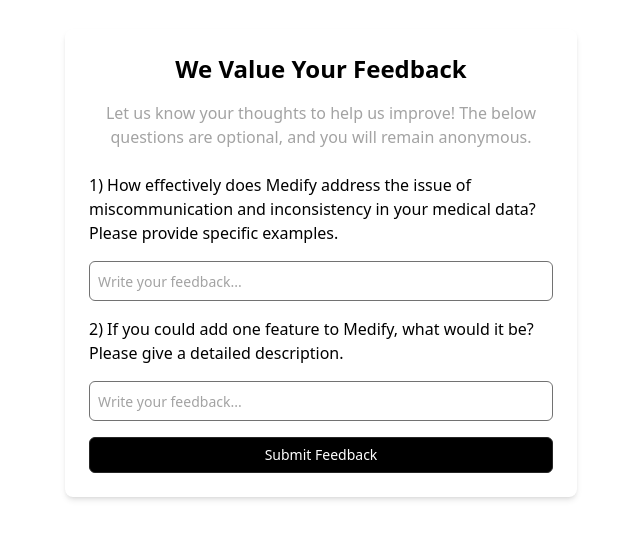
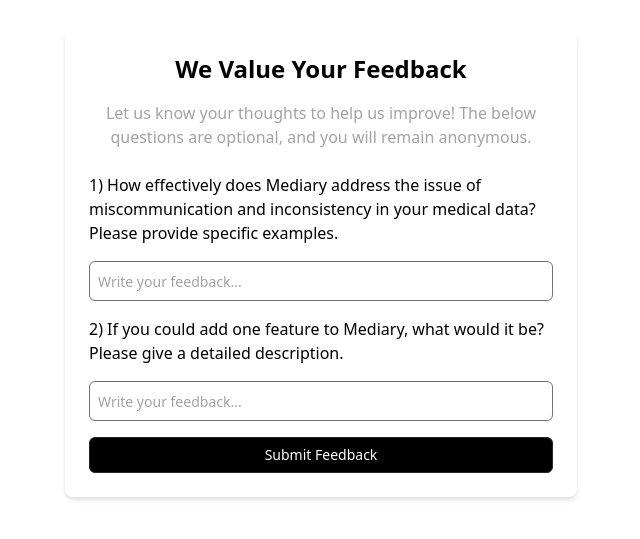
Before and after one commit to uncommon-hacks-2025/workspace, a Next.js app: page /feedback in a window 1280 px wide. Shown: the part 137-676 px from the top of the page, without its empty margins (319-959 px from the left). Built offline with nearby package versions, Linux system fonts and the light colour scheme.

Commit message:
Update feedback-form.tsx
updated medify -> mediary

```diff
--- a/src/components/feedback-form.tsx
+++ b/src/components/feedback-form.tsx
@@ -52,7 +52,7 @@
         <p className="text-green-600 text-center">Thank you for your feedback!</p>
       ) : (
         <form onSubmit={handleSubmit} className="flex flex-col gap-4">
-          <p>1) How effectively does Medify address the issue of miscommunication and inconsistency in your medical data? Please provide specific examples.</p>
+          <p>1) How effectively does Mediary address the issue of miscommunication and inconsistency in your medical data? Please provide specific examples.</p>
           <Input
             type="text"
             placeholder="Write your feedback..."
@@ -61,7 +61,7 @@
             className="border p-2 rounded-md"
           />
 
-          <p>2) If you could add one feature to Medify, what would it be? Please give a detailed description.</p>
+          <p>2) If you could add one feature to Mediary, what would it be? Please give a detailed description.</p>
           <Input
             type="text"
             placeholder="Write your feedback..."
```
